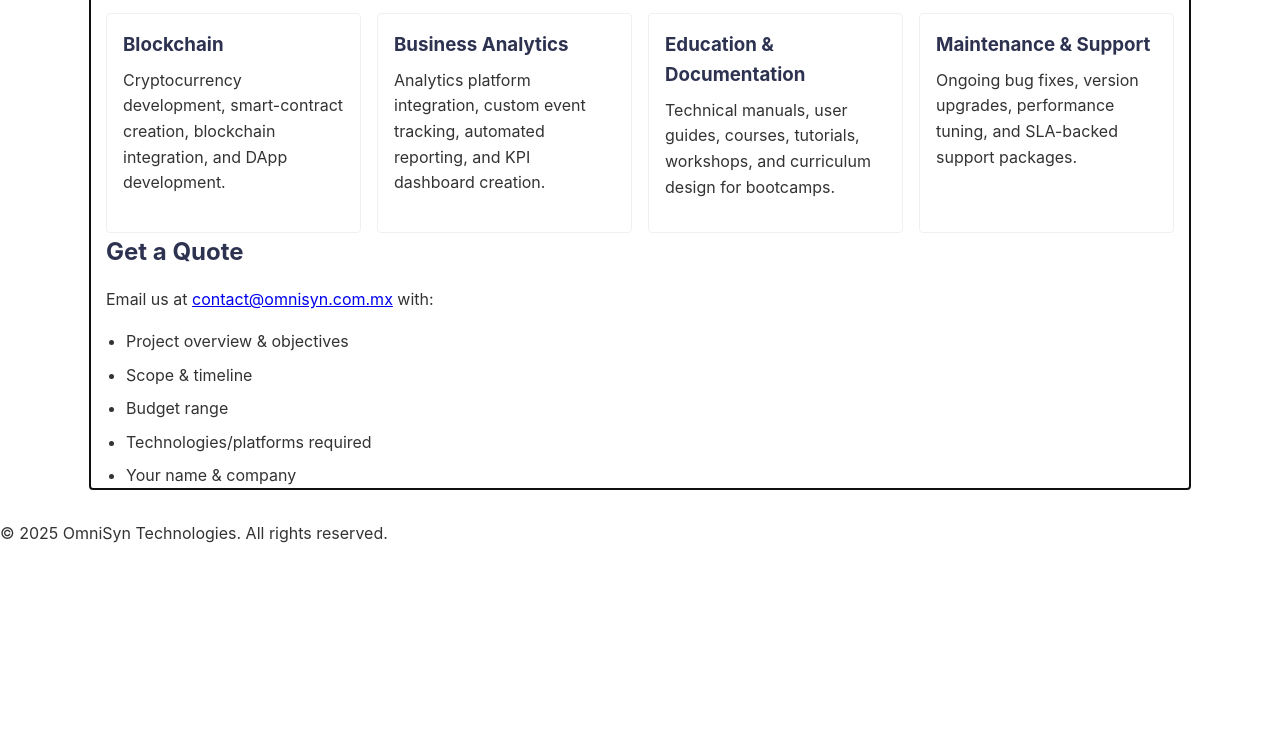
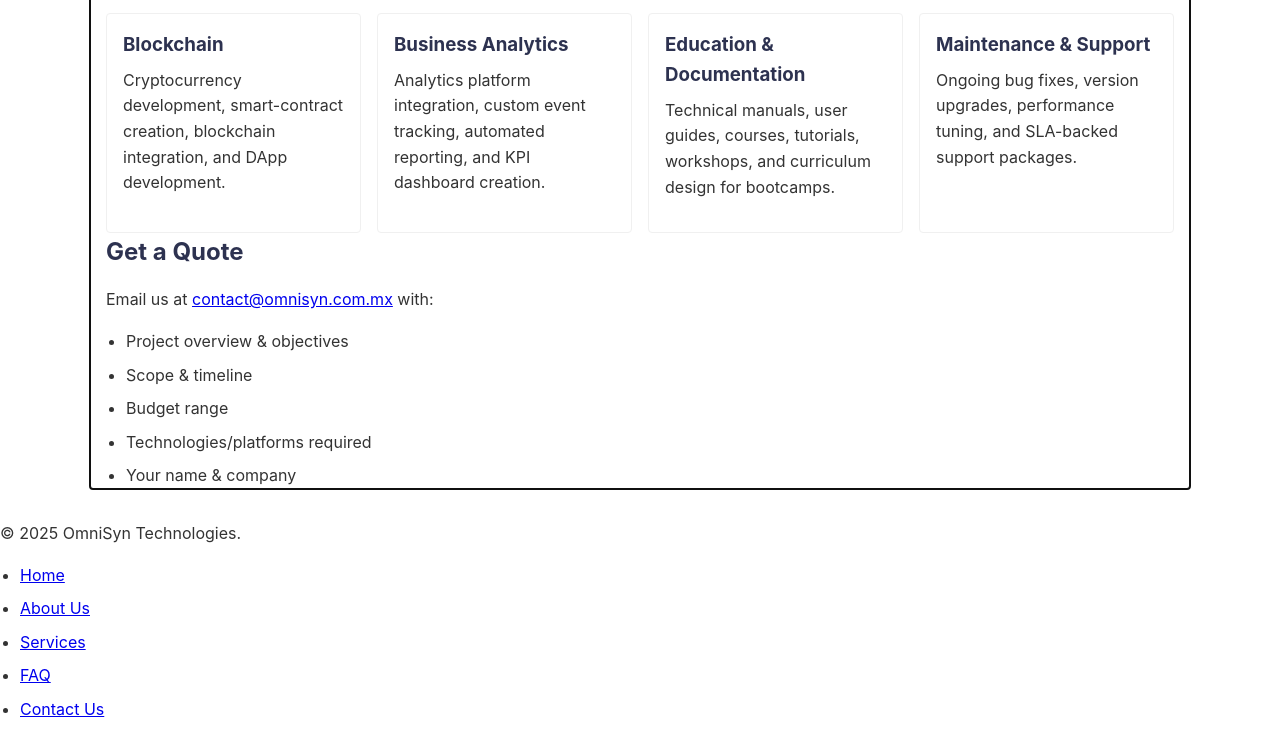
Before and after one commit to vanessagza/test, a plain HTML site: page index.html in a window 1280 px wide. Shown: the part 1165-1904 px from the top of the page. Before the commit the page ends 1728 px from the top, so only its background shows below. Drawn offline with Linux system fonts and the light colour scheme.

Commit message:
Update index.html

```diff
--- a/index.html
+++ b/index.html
@@ -23,7 +23,16 @@
   <main id="main-content" class="main-content" tabindex="-1"></main>
 
   <footer class="site-footer">
-    <p>&copy; <span id="year"></span> OmniSyn Technologies. All rights reserved.</p>
+    <p>&copy; <span id="year"></span> OmniSyn Technologies.</p>
+    <nav aria-label="Footer navigation">
+      <ul>
+        <li><a href="#">Home</a></li>
+        <li><a href="#">About Us</a></li>
+        <li><a href="#">Services</a></li>
+        <li><a href="#">FAQ</a></li>
+        <li><a href="#">Contact Us</a></li>
+      </ul>
+    </nav>
   </footer>
 
   <script type="module" src="script.js"></script>
```
